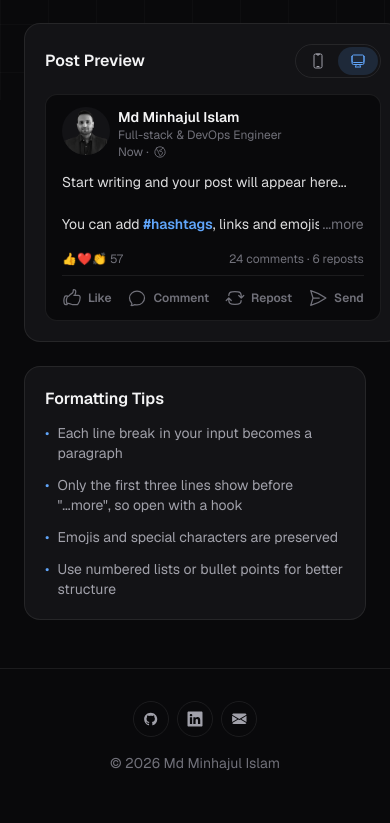
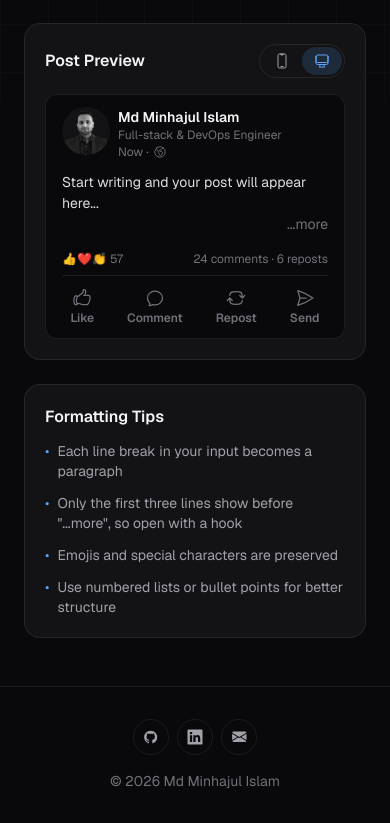
Before and after one commit to minhajul/minhajul.info, a Next.js app: page /tools/linkedin-post-formatter in a window 390 px wide. Shown: the part 744-1567 px from the top of the page. Built offline with nearby package versions, Linux system fonts and the light colour scheme; no server answers.

Commit message:
Fix sideways scroll in post preview on phones
The action bar was wider than a phone-width card with the desktop
preview selected, which stretched the grid. Stack its icons and labels
in narrow cards and keep the grid column from growing past the page.

```diff
--- a/src/components/LinkedInPostFormatter.tsx
+++ b/src/components/LinkedInPostFormatter.tsx
@@ -62,7 +62,7 @@ export default function LinkedInPostFormatter() {
                 subtitle="Transform your raw text into polished, professional LinkedIn posts"
             />
 
-            <div className="grid gap-6 lg:grid-cols-2">
+            <div className="grid grid-cols-1 gap-6 lg:grid-cols-2">
                 <div className="rounded-2xl border border-line bg-surface p-5 sm:p-6">
                     <div className="flex items-center justify-between mb-4">
                         <h2 className="font-semibold text-foreground">
--- a/src/components/LinkedInPostPreview.tsx
+++ b/src/components/LinkedInPostPreview.tsx
@@ -92,7 +92,7 @@ export default function LinkedInPostPreview({text}: LinkedInPostPreviewProps) {
                 </div>
             </div>
 
-            <div className={`mx-auto w-full ${cardWidth} rounded-xl border border-line bg-background transition-[max-width] duration-300`}>
+            <div className={`@container mx-auto w-full ${cardWidth} rounded-xl border border-line bg-background transition-[max-width] duration-300`}>
                 <div className="flex items-start gap-2 px-4 pt-3">
                     <Image
                         src="/profile-pic.png"
@@ -135,10 +135,11 @@ export default function LinkedInPostPreview({text}: LinkedInPostPreviewProps) {
                     <span>24 comments · 6 reposts</span>
                 </div>
                 <div aria-hidden="true" className="flex justify-around px-2 py-1">
+                    {/* Stack icon and label when the card is too narrow to fit all four side by side */}
                     {ACTIONS.map(({label, icon: Icon}) => (
                         <span
                             key={label}
-                            className={`flex items-center rounded-md px-2 py-2 text-xs font-semibold text-subtle ${device === "mobile" ? "flex-col gap-0.5" : "gap-1.5"}`}
+                            className={`flex items-center rounded-md px-2 py-2 text-xs font-semibold text-subtle ${device === "mobile" ? "flex-col gap-0.5" : "flex-col gap-0.5 @sm:flex-row @sm:gap-1.5"}`}
                         >
                             <Icon className="size-5"/>
                             {label}
```
